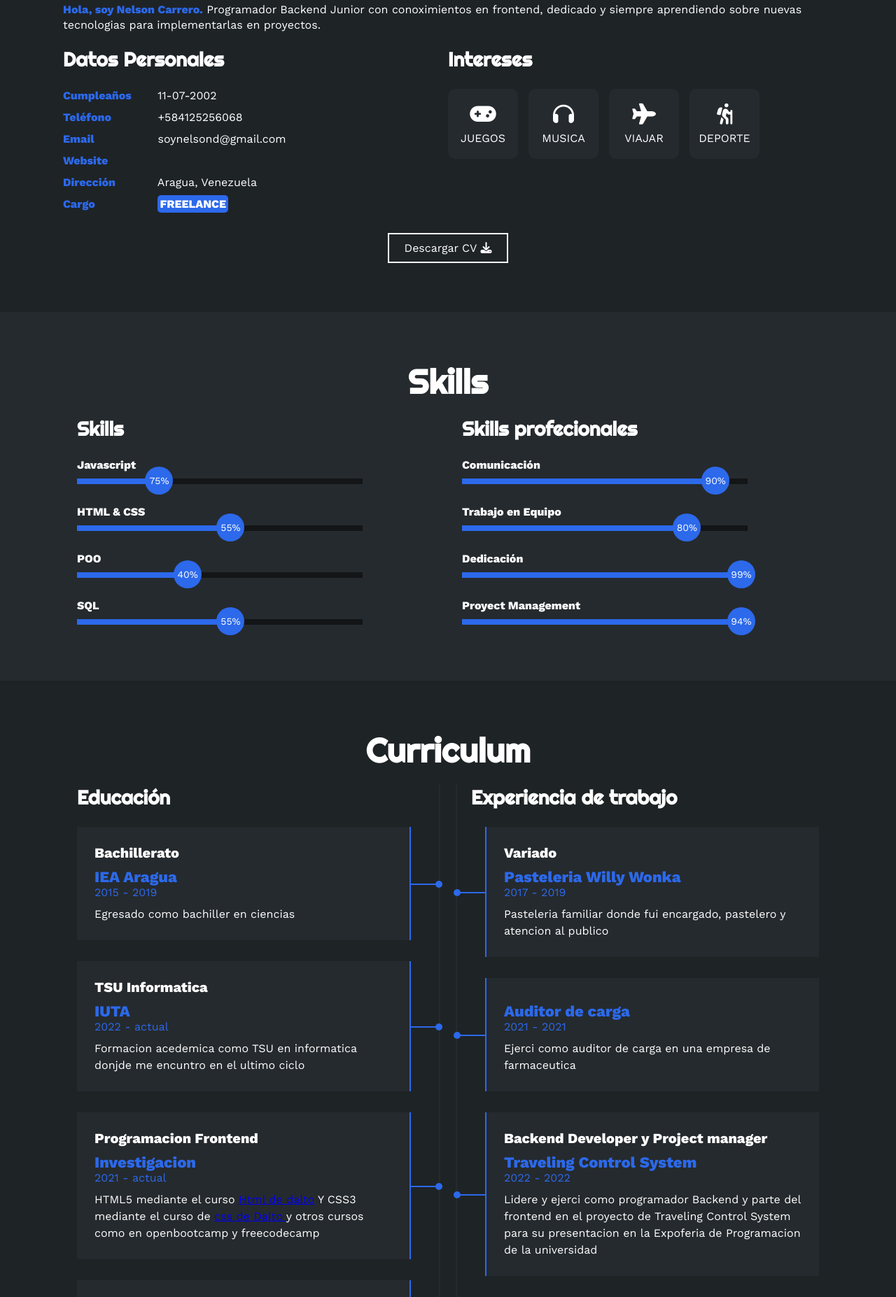
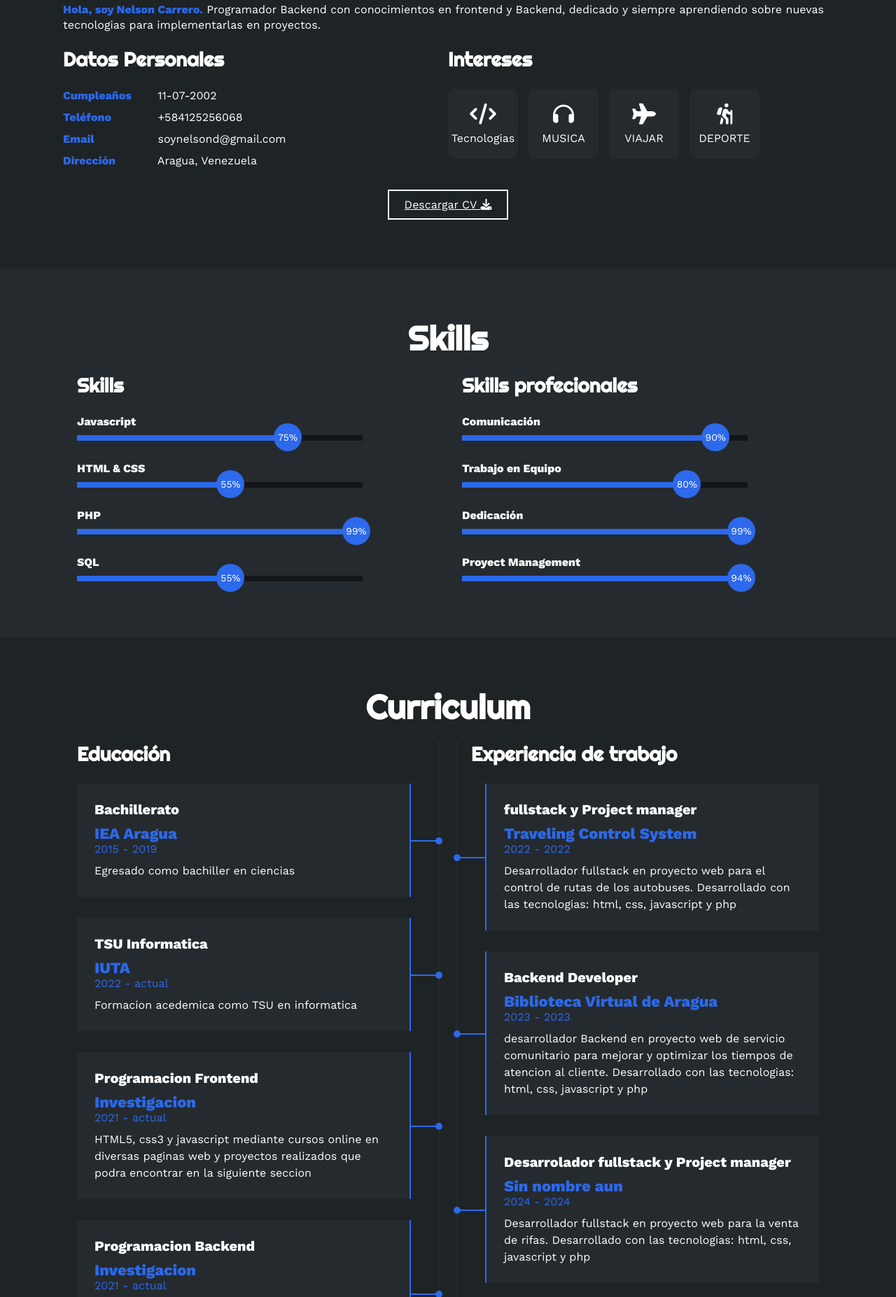
Before and after one commit to Daheid/Portafolio, a plain HTML site: page index.html in a window 1280 px wide. Shown: the part 946-2800 px from the top of the page at 70% size. Drawn offline with nearby package versions, Linux system fonts and the light colour scheme.

Commit message:
agregado cv, faltante: proyectos para abajo

```diff
--- a/estilo.css
+++ b/estilo.css
@@ -275,7 +275,7 @@ html{
 }
 @keyframes javascript {
     0%{width: 0%;}
-    100%{width: 30%;}
+    100%{width: 75%;}
 }
 
 .skills .skill .htmlcss{
@@ -293,7 +293,7 @@ html{
 }
 @keyframes photoshop {
     0%{width: 0%;}
-    100%{width: 40%;}
+    100%{width: 99%;}
 }
 
 .skills .skill .wordpress{
--- a/index.html
+++ b/index.html
@@ -43,7 +43,6 @@
                 <a href="https://github.com/Daheid" target="_black"><i class="fa-brands fa-github" ></i></a>
                 <a href="https://wa.link/3dc4mu" target="_black"><i class="fa-brands fa-whatsapp"></i></a>
                 <a href="https://www.linkedin.com/in/nelson-carrero-96b984202/" target="_black"><i class="fa-brands fa-linkedin"></i></a>
-                <a href="https://www.instagram.com/daheidd/" target="_black"><i class="fa-brands fa-instagram"></i></a>
             </div>
         </div>
     </section>
@@ -52,10 +51,10 @@
     <section id="sobremi" class="sobremi">
         <div class="contenido-seccion">
             <h2>Sobre Mí</h2>
-            <p><span>Hola, soy Nelson Carrero.</span> Programador Backend Junior con conoximientos en frontend, dedicado y siempre aprendiendo sobre nuevas tecnologias para implementarlas en proyectos.</p>
+            <p><span>Hola, soy Nelson Carrero.</span> Programador Backend con conocimientos en frontend y Backend, dedicado y siempre aprendiendo sobre nuevas tecnologias para implementarlas en proyectos.</p>
 
+        <!-- datos personales -->
             <div class="fila">
-                <!-- datos personales -->
                 <div class="col">
                     <h3>Datos Personales</h3>
                     <ul>
@@ -71,18 +70,22 @@
                             <strong>Email</strong>
                             soynelsond@gmail.com
                         </li>
+                        <!--
                         <li>
                             <strong>Website</strong>
 
                         </li>
+                        -->
                         <li>
                             <strong>Dirección</strong>
                             Aragua, Venezuela
                         </li>
+                        <!--
                         <li>
                             <strong>Cargo</strong>
                             <span>FREELANCE</span>
                         </li>
+                        -->
                     </ul>
                 </div>
 
@@ -91,8 +94,8 @@
                     <h3>Intereses</h3>
                     <div class="contenedor-intereses">
                         <div class="interes">
-                            <i class="fa-solid fa-gamepad"></i>
-                            <span>JUEGOS</span>
+                            <i class="fa-solid fa-code"></i>
+                            <span>Tecnologias</span>
                         </div>
                         <div class="interes">
                             <i class="fa-solid fa-headphones"></i>
@@ -112,7 +115,7 @@
                 </div>
             </div>
             <button>
-                Descargar CV <i class="fa-solid fa-download"></i>
+                <a href="cv.pdf" style="color:white" target="_blank">Descargar CV <i class="fa-solid fa-download"></i></a>
                 <span class="overlay"></span>
             </button>
         </div>
@@ -143,10 +146,10 @@
                         </div>
                     </div>
                     <div class="skill">
-                        <span>POO</span>
+                        <span>PHP</span>
                         <div class="barra-skill">
                             <div class="progreso">
-                                <span>40%</span>
+                                <span>99%</span>
                             </div>
                         </div>
                     </div>
@@ -221,7 +224,7 @@
                         <h4>TSU Informatica</h4>
                         <span class="casa">IUTA</span>
                         <span class="fecha">2022 - actual</span>
-                        <p>Formacion acedemica como TSU en informatica donjde me encuntro en el ultimo ciclo</p>
+                        <p>Formacion acedemica como TSU en informatica</p>
                         <div class="conectori">
                             <div class="circuloi"></div>
                         </div>
@@ -230,7 +233,7 @@
                         <h4>Programacion Frontend</h4>
                         <span class="casa">Investigacion</span>
                         <span class="fecha">2021 - actual</span>
-                        <p>HTML5 mediante el curso <a href="https://www.youtube.com/watch?v=kN1XP-Bef7w&pp=ygUKaHRtbCBkYWx0bw%3D%3D&ab_channel=SoyDalto">Html de dalto</a> Y CSS3 mediante el curso de <a href="https://www.youtube.com/watch?v=OWKXEJN67FE&t=12202s&pp=ygUJY3NzIGRhbHRv&ab_channel=SoyDalto">css de Dalto </a> y otros cursos como en openbootcamp y freecodecamp</p>
+                        <p>HTML5, css3 y javascript mediante cursos online en diversas paginas web y proyectos realizados que podra encontrar en la siguiente seccion</p>
                         <div class="conectori">
                             <div class="circuloi"></div>
                         </div>
@@ -240,7 +243,7 @@
                         <h4>Programacion Backend</h4>
                         <span class="casa">Investigacion</span>
                         <span class="fecha">2021 - actual</span>
-                        <p>Javascript, PHP y SQL mediante cursos y proyectos realizados</p>
+                        <p>PHP y MySQL mediante cursos online y proyectos realizados que podra encontrar en la siguiente seccion</p>
                         <div class="conectori">
                             <div class="circuloi"></div>
                         </div>
@@ -250,42 +253,41 @@
                 <div class="col derecha">
                     <h3>Experiencia de trabajo</h3>
                     <div class="item der">
-                        <h4>Variado</h4>
-                        <span class="casa">Pasteleria Willy Wonka</span>
-                        <span class="fecha">2017 - 2019</span>
-                        <p>Pasteleria familiar donde fui encargado, pastelero y atencion al publico</p>
+                        <h4>fullstack y Project manager</h4>
+                        <span class="casa">Traveling Control System</span>
+                        <span class="fecha">2022 - 2022</span>
+                        <p>Desarrollador fullstack en proyecto web para el control de rutas de los autobuses. Desarrollado con las tecnologias: html, css, javascript y php</p>
                         <div class="conectord">
                             <div class="circulod"></div>
                         </div>
                     </div>
                     <div class="item der">
-                        <h4></h4>
-                        <span class="casa">Auditor de carga</span>
-                        <span class="fecha">2021 - 2021</span>
-                        <p>Ejerci como auditor de carga en una empresa de farmaceutica</p>
+                        <h4>Backend Developer</h4>
+                        <span class="casa">Biblioteca Virtual de Aragua</span>
+                        <span class="fecha">2023 - 2023</span>
+                        <p>desarrollador Backend en proyecto web de servicio comunitario para mejorar y optimizar los tiempos de atencion al cliente. Desarrollado con las tecnologias: html, css, javascript y php</p>
                         <div class="conectord">
                             <div class="circulod"></div>
                         </div>
                     </div>
                     <div class="item der">
-                        <h4>Backend Developer y Project manager</h4>
-                        <span class="casa">Traveling Control System</span>
-                        <span class="fecha">2022 - 2022</span>
-                        <p>Lidere y ejerci como programador Backend y parte del frontend en el proyecto de Traveling Control System para su presentacion en la Expoferia de Programacion de la universidad</p>
+                        <h4>Desarrolador fullstack y Project manager</h4>
+                        <span class="casa">Sin nombre aun</span>
+                        <span class="fecha">2024 - 2024</span>
+                        <p>Desarrollador fullstack en proyecto web para la venta de rifas. Desarrollado con las tecnologias: html, css, javascript y php</p>
                         <div class="conectord">
                             <div class="circulod"></div>
                         </div>
                     </div>
                     <div class="item der">
-                        <h4>Backend Developer y Project manager</h4>
-                        <span class="casa">Biblioteca Virtual de Aragua</span>
-                        <span class="fecha">2023 - 2023</span>
-                        <p>Ejerci como Backend y Project manager en un proyecto realizado como servicio comunitario para la Biblioteca Virtual de Aragua el cual se quedo instalado para su uso</p>
+                        <h4>Desarrolador fullstack y project manager</h4>
+                        <span class="casa">Finanow</span>
+                        <span class="fecha">2024 - 2024</span>
+                        <p>Desarrollador fullstack en proyecto web para la gestion de finanzas personales. Desarrollado con Las tecnologias: html, css, javascript y php</p>
                         <div class="conectord">
                             <div class="circulod"></div>
                         </div>
                     </div>
-                </div>
             </div>
         </div>
     </section>
@@ -296,18 +298,22 @@
             <h2>PORTFOLIO</h2>
             <div class="galeria">
                 <div class="proyecto">
+                    <a href="">
                     <img src="img/p1.jpg" alt="">
                     <div class="overlay">
-                        <h3>Diseño Creativo</h3>
-                        <p>Fotografía</p>
+                        <h3>Iuta Test</h3>
+                        <p>Web de preguntas</p>
                     </div>
+                    </a>
                 </div>
                 <div class="proyecto">
+
                     <img src="img/p2.jpg" alt="">
                     <div class="overlay">
-                        <h3>Diseño Creativo</h3>
-                        <p>Fotografía</p>
+                        <h3>Traveling control system</h3>
+                        <p>Web de gestion de rutas</p>
                     </div>
+                    </a>
                 </div>
                 <div class="proyecto">
                     <img src="img/p3.jpg" alt="">
@@ -391,7 +397,6 @@
             <a href="https://github.com/Daheid" target="_black"><i class="fa-brands fa-github" ></i></a>
             <a href="https://wa.link/3dc4mu" target="_black"><i class="fa-brands fa-whatsapp"></i></a>
             <a href="https://www.linkedin.com/in/nelson-carrero-96b984202/" target="_black"><i class="fa-brands fa-linkedin"></i></a>
-            <a href="https://www.instagram.com/daheidd/" target="_black"><i class="fa-brands fa-instagram"></i></a>
         </div>
     </footer>
 
```
Also changed, not shown: 1 other file.
